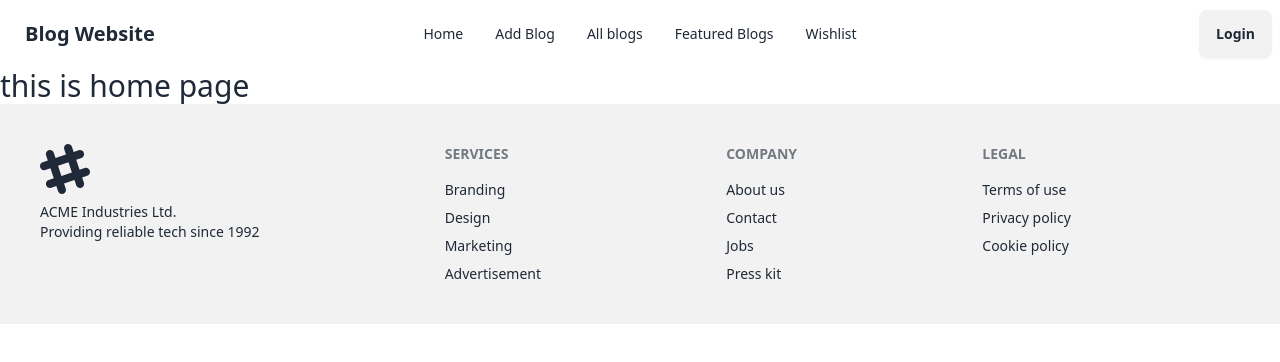
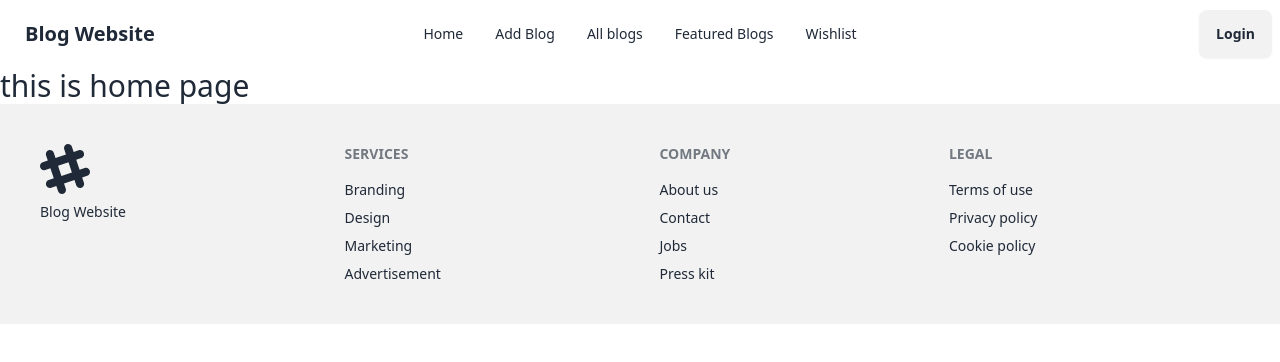
Before and after one commit to jakariacst318/blog-website, a React (Vite) app: page / in a window 1280 px wide. Shown: the top 362 px of the page. Built offline with nearby package versions, Linux system fonts and the light colour scheme.

Commit message:
web name

```diff
--- a/src/pages/home/footer/Footer.jsx
+++ b/src/pages/home/footer/Footer.jsx
@@ -5,7 +5,7 @@ const Footer = () => {
             <footer className="footer p-10 bg-base-200 text-base-content">
                 <div>
                     <svg width="50" height="50" viewBox="0 0 24 24" xmlns="http://www.w3.org/2000/svg" fillRule="evenodd" clipRule="evenodd" className="fill-current"><path d="M22.672 15.226l-2.432.811.841 2.515c.33 1.019-.209 2.127-1.23 2.456-1.15.325-2.148-.321-2.463-1.226l-.84-2.518-5.013 1.677.84 2.517c.391 1.203-.434 2.542-1.831 2.542-.88 0-1.601-.564-1.86-1.314l-.842-2.516-2.431.809c-1.135.328-2.145-.317-2.463-1.229-.329-1.018.211-2.127 1.231-2.456l2.432-.809-1.621-4.823-2.432.808c-1.355.384-2.558-.59-2.558-1.839 0-.817.509-1.582 1.327-1.846l2.433-.809-.842-2.515c-.33-1.02.211-2.129 1.232-2.458 1.02-.329 2.13.209 2.461 1.229l.842 2.515 5.011-1.677-.839-2.517c-.403-1.238.484-2.553 1.843-2.553.819 0 1.585.509 1.85 1.326l.841 2.517 2.431-.81c1.02-.33 2.131.211 2.461 1.229.332 1.018-.21 2.126-1.23 2.456l-2.433.809 1.622 4.823 2.433-.809c1.242-.401 2.557.484 2.557 1.838 0 .819-.51 1.583-1.328 1.847m-8.992-6.428l-5.01 1.675 1.619 4.828 5.011-1.674-1.62-4.829z"></path></svg>
-                    <p>ACME Industries Ltd.<br />Providing reliable tech since 1992</p>
+                    <p>Blog Website</p>
                 </div>
                 <div>
                     <span className="footer-title">Services</span>
```
